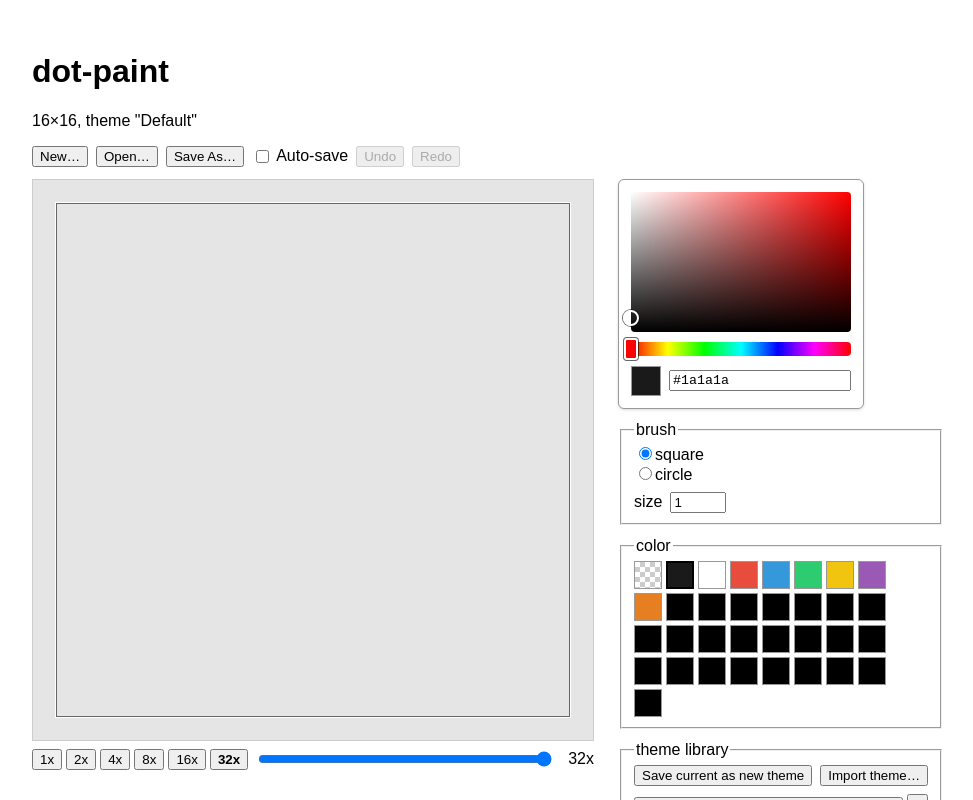
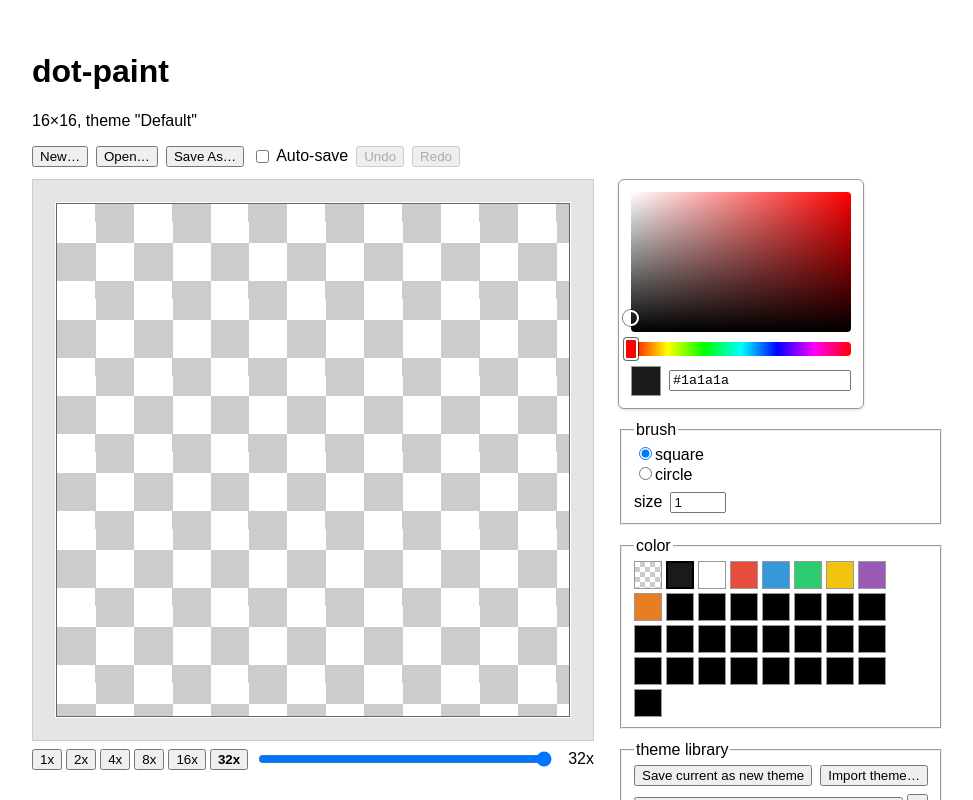
Before and after one commit to jiebanh/dot-paint, a React (Vite) app in the folder packages/web/: page / in a window 1280 px wide. Shown: the top 800 px of the page, without its empty margins (0-973 px from the left). Built offline with nearby package versions, Linux system fonts and the light colour scheme.

Commit message:
feat: fix transparent visibility

```diff
--- a/packages/web/src/components/Canvas.tsx
+++ b/packages/web/src/components/Canvas.tsx
@@ -4,6 +4,9 @@ import { type PointerEvent, useEffect, useRef, useState } from "react";
 import { useDocument } from "../hooks/useDocument";
 import { VIEWPORT_SIZE } from "../zoom";
 import type { ColorPreview } from "./PaletteEditor";
+
+/** Transparency-checker square size, in image pixels. Non-integer on purpose - see the comment at its use below. */
+const CHECKER_UNIT = 1.2;
 
 export interface PaintTool {
   shape: BrushShape;
@@ -116,6 +119,16 @@ export function Canvas({ document: doc, tool, colorPreview = null, scale = 16 }:
           flexShrink: 0,
           touchAction: "none",
           cursor: "crosshair",
+          // putImageData writes real alpha into the canvas bitmap, so a
+          // transparent cell shows whatever is behind the element - this CSS
+          // checkerboard (same colors as the transparent swatch in
+          // PaletteEditor). A non-integer multiple of the pixel grid
+          // (CHECKER_UNIT below) is deliberate: a checker aligned to a clean
+          // 1x/2x pixel multiple tends to blend into the art's own grid at a
+          // glance, whereas an off-grid size reads unambiguously as a UI
+          // pattern. background-size below is one full 2x2 checker tile, so
+          // each individual square ends up at half that.
+          background: `repeating-conic-gradient(#ccc 0% 25%, #fff 0% 50%) 0 0 / ${scale * CHECKER_UNIT * 2}px ${scale * CHECKER_UNIT * 2}px`,
         }}
       />
     </div>
```
